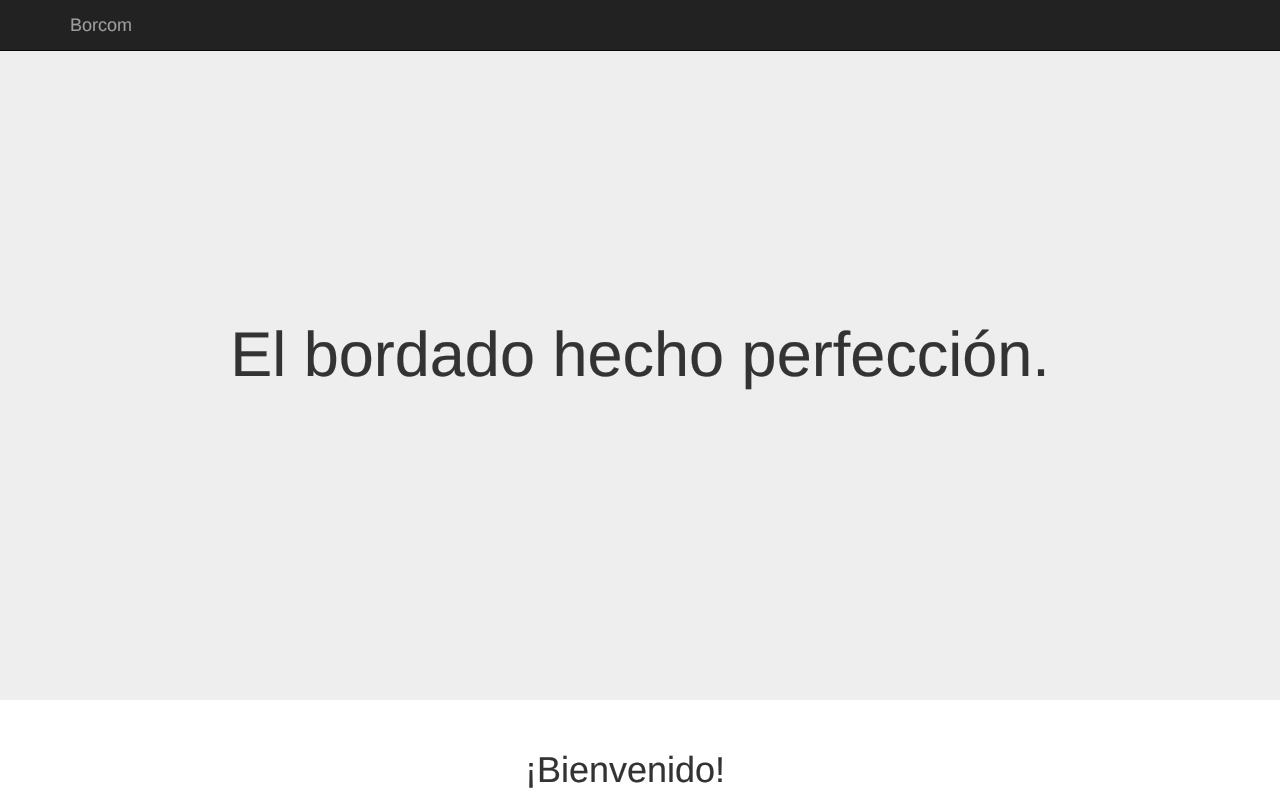
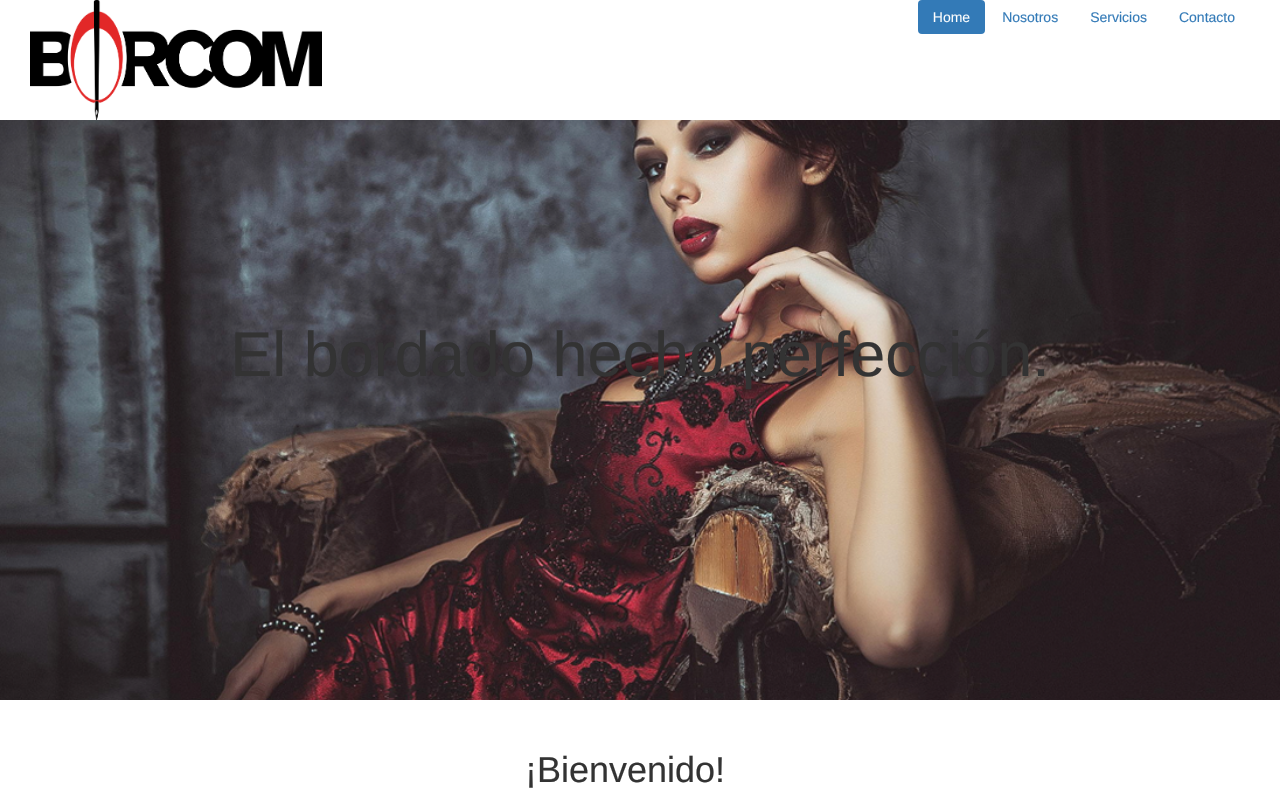
Before and after one commit to NewChannelMedia/Borcom, a plain HTML site: page index.html in a window 1280 px wide. Shown: the top 800 px of the page. Drawn offline with nearby package versions, Linux system fonts and the light colour scheme.

Commit message:
avance a home

```diff
--- a/css/borcom.css
+++ b/css/borcom.css
@@ -1,6 +1,20 @@
+#nav{
+  height: 120px;
+  background-color: #ffffff;
+}
+
+.logo {
+  height: 120px;
+}
+
 .jumbotron {
   height: 700px;
+  background-image: url("../img/jumbotron-bg.png");
+  background-position: center;
+  background-repeat: no-repeat;
+  background-size: cover;
 }
+
 .center-container {
   display: table;
   width: 100%;
--- a/index.html
+++ b/index.html
@@ -20,23 +20,24 @@
     <![endif]-->
   </head>
   <body>
-    <nav class="navbar navbar-inverse navbar-fixed-top">
-      <div class="container">
-        <div class="navbar-header">
-          <button type="button" class="navbar-toggle collapsed" data-toggle="collapse" data-target="#navbar" aria-expanded="false" aria-controls="navbar">
-            <span class="sr-only">Toggle navigation</span>
-            <span class="icon-bar"></span>
-            <span class="icon-bar"></span>
-            <span class="icon-bar"></span>
-          </button>
-          <a class="navbar-brand" href="#">Borcom</a>
+    <nav id="nav" class="navbar navbar-fixed-top">
+      <div class="container center-container">
+        <div class="center-content row">
+          <div class="col-lg-6">
+            <a class="" href="#"><img class="img-responsive logo" src="img/logo.png"></a>
+          </div>
+          <div class="col-lg-6">
+            <ul class="nav nav-pills pull-right">
+              <li role="presentation" class="active"><a href="#">Home</a></li>
+              <li role="presentation"><a href="#">Nosotros</a></li>
+              <li role="presentation"><a href="#">Servicios</a></li>
+              <li role="presentation"><a href="#">Contacto</a></li>
+            </ul>
+          </div>
         </div>
-        <div id="navbar" class="navbar-collapse collapse">
-          <div class="navbar-form navbar-right">
-          </div>
-        </div><!--/.navbar-collapse -->
       </div>
     </nav>
+
     <header class="jumbotron">
       <div class="center-container">
         <div class="center-content text-center">
```
Also changed, not shown: img/jumbotron-bg.png (added), img/logo.png (added).
